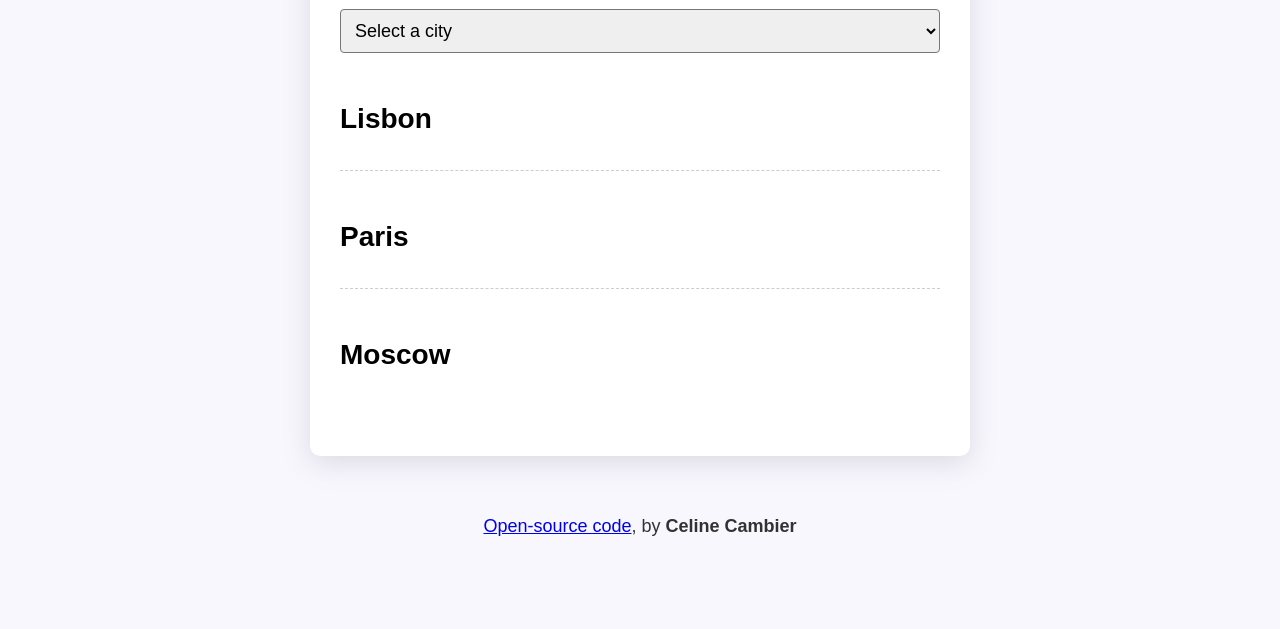
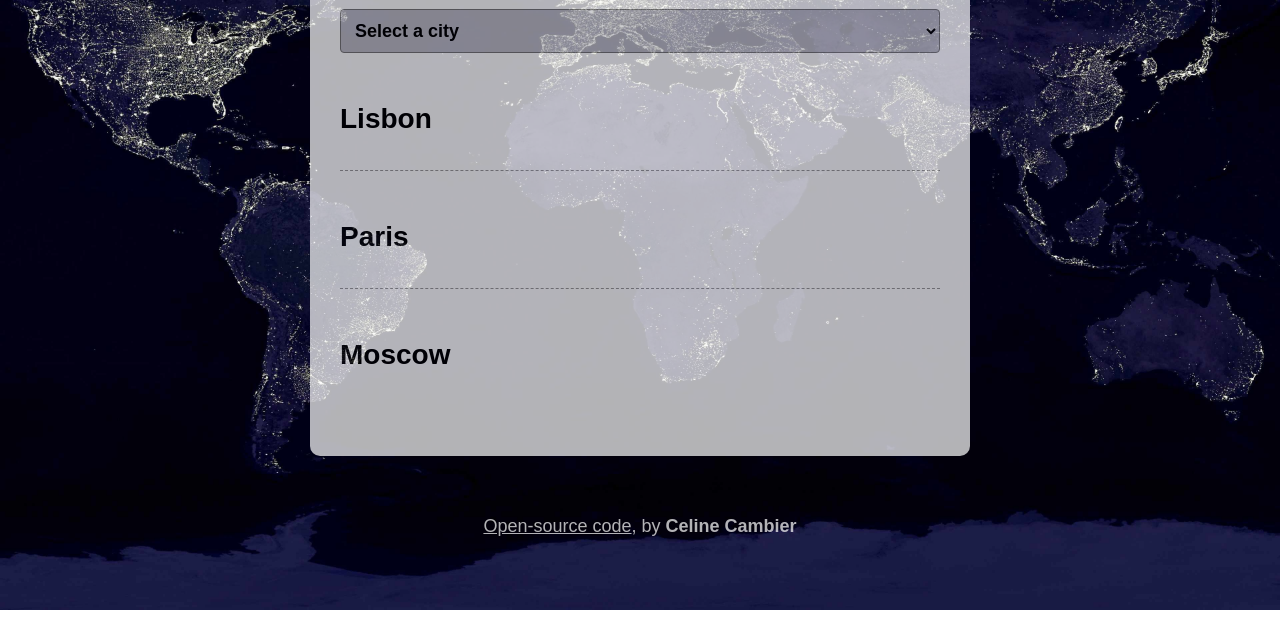
Before and after one commit to CelineCambier/Time-zone-dropdown-App, a plain HTML site: page index.html in a window 1280 px wide. Shown: the part 171-800 px from the top of the page. Drawn offline with nearby package versions, Linux system fonts and the light colour scheme; a script that the page names is missing.

Commit message:
Added CSS

```diff
--- a/src/style.css
+++ b/src/style.css
@@ -1,6 +1,9 @@
 body {
-    background-color: #f9f7fe;
+    background-image: url("../src/images/world.jpg");
+    background-repeat: no-repeat;
+    background-size: cover;
     font-family: sans-serif;
+    opacity: 0.7;
 }
 
 h1 {
@@ -20,12 +23,18 @@ select {
     font-size: 18px;
     border-radius: 4px;
     padding: 10px;
+    background-color: rgb(189, 189, 198);
+    font-weight: bold;
 }
 
 footer {
     text-align: center;
     font-size: 18px;
-    color: rgba(0, 0, 0, 0.8);
+    color: white;
+}
+
+footer a {
+    color: white;
 }
 
 .container {
@@ -33,7 +42,6 @@ footer {
     margin: 60px auto;
     background-color: white;
     padding: 30px;
-    box-shadow: 0px 7px 29px 0px rgba(100, 100, 111, 0.2);
     border-radius: 10px;
 }
 
@@ -42,7 +50,7 @@ footer {
     margin: 20px 0;
     justify-content: space-between;
     padding: 30px 0;
-    border-bottom: 1px dashed rgba(0, 0, 0, 0.2);
+    border-bottom: 1px dashed rgba(0, 0, 0, 0.4);
 }
 
 .city:last-child {
```
Also changed, not shown: src/images/world.jpg (added).
